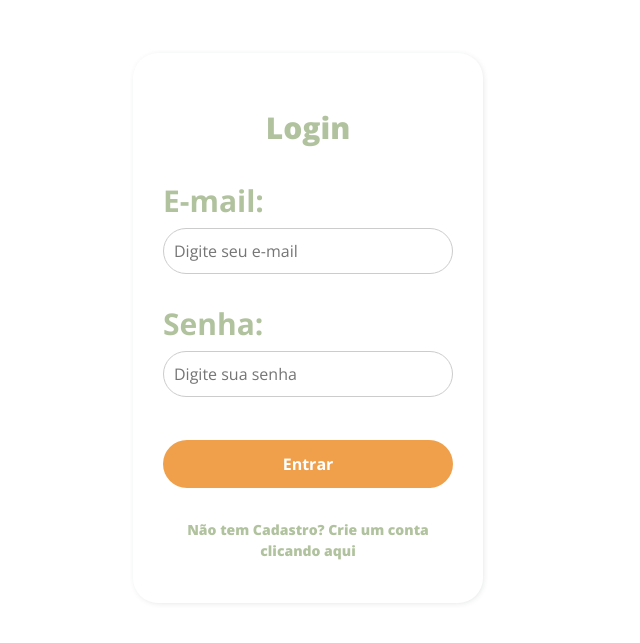
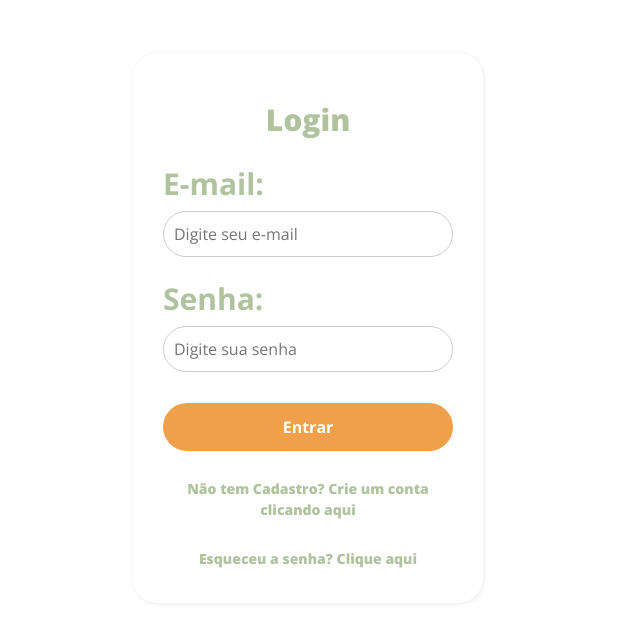
Before and after one commit to valdomg/Hotel_Eng, a Flask app: page /login in a window 1280 px wide. Shown: the part 72-715 px from the top of the page, without its empty margins (332-972 px from the left). Run offline with Flask 3, Linux system fonts and the light colour scheme; some libraries are stand-ins or nearby versions.

Commit message:
A para levar a página de recuperação de senha

```diff
--- a/templates/login.html
+++ b/templates/login.html
@@ -78,6 +78,7 @@
                 </div>
 
                 <a href="">Não tem Cadastro? Crie um conta clicando aqui</a>
+                <a href="">Esqueceu a senha? Clique aqui</a>
             </form>
 
         </div>
```
